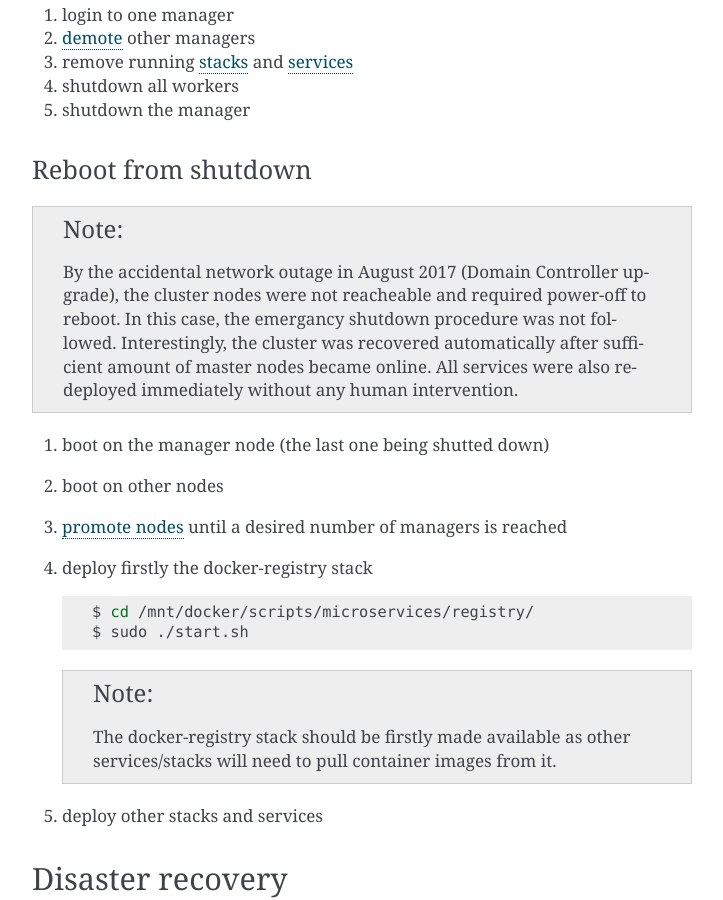
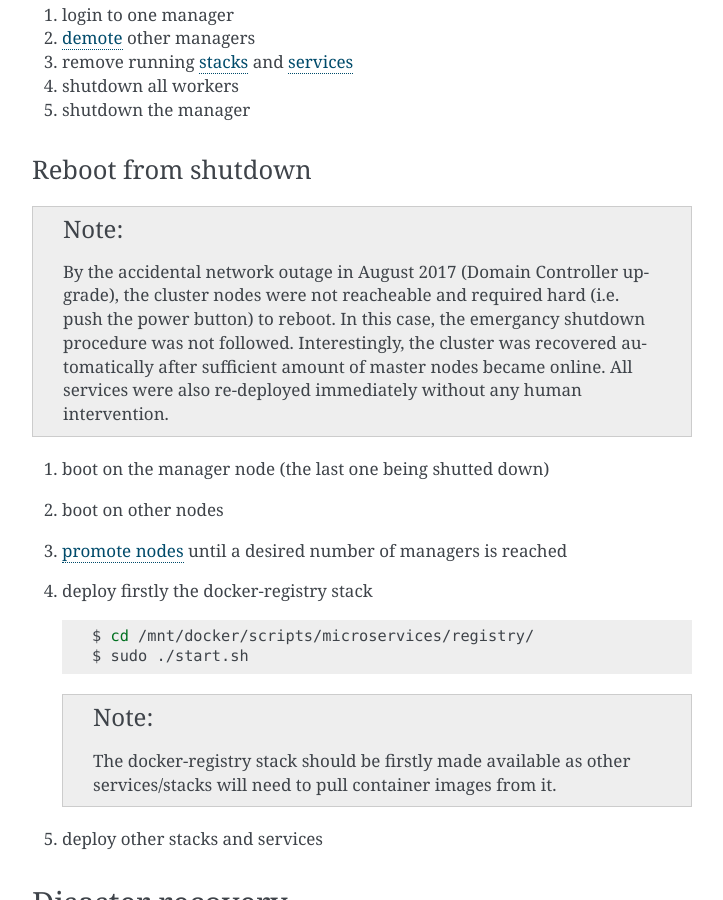
Before and after one commit to Donders-Institute/docker-swarm-setup, a Sphinx documentation site: the page built from doc/operation.rst, in a window 1280 px wide and 900 px high, scrolled down 8379 px. Shown: the whole window, without its empty margins (388-1111 px from the left). Built offline with Sphinx 7.4.7, drawn with Linux system fonts in a browser that asks for light colours.

Commit message:
Update operation.rst

```diff
--- a/doc/operation.rst
+++ b/doc/operation.rst
@@ -364,7 +364,7 @@ Reboot from shutdown
 ^^^^^^^^^^^^^^^^^^^^
 
 .. note::
-    By the accidental network outage in August 2017 (Domain Controller upgrade), the cluster nodes were not reacheable and required power-off to reboot. In this case, the emergancy shutdown procedure was not followed.  Interestingly, the cluster was recovered automatically after sufficient amount of master nodes became online.  All services were also re-deployed immediately without any human intervention.
+    By the accidental network outage in August 2017 (Domain Controller upgrade), the cluster nodes were not reacheable and required hard (i.e. push the power button) to reboot. In this case, the emergancy shutdown procedure was not followed.  Interestingly, the cluster was recovered automatically after sufficient amount of master nodes became online.  All services were also re-deployed immediately without any human intervention.
 
 #. boot on the manager node (the last one being shutted down)
 #. boot on other nodes
```
